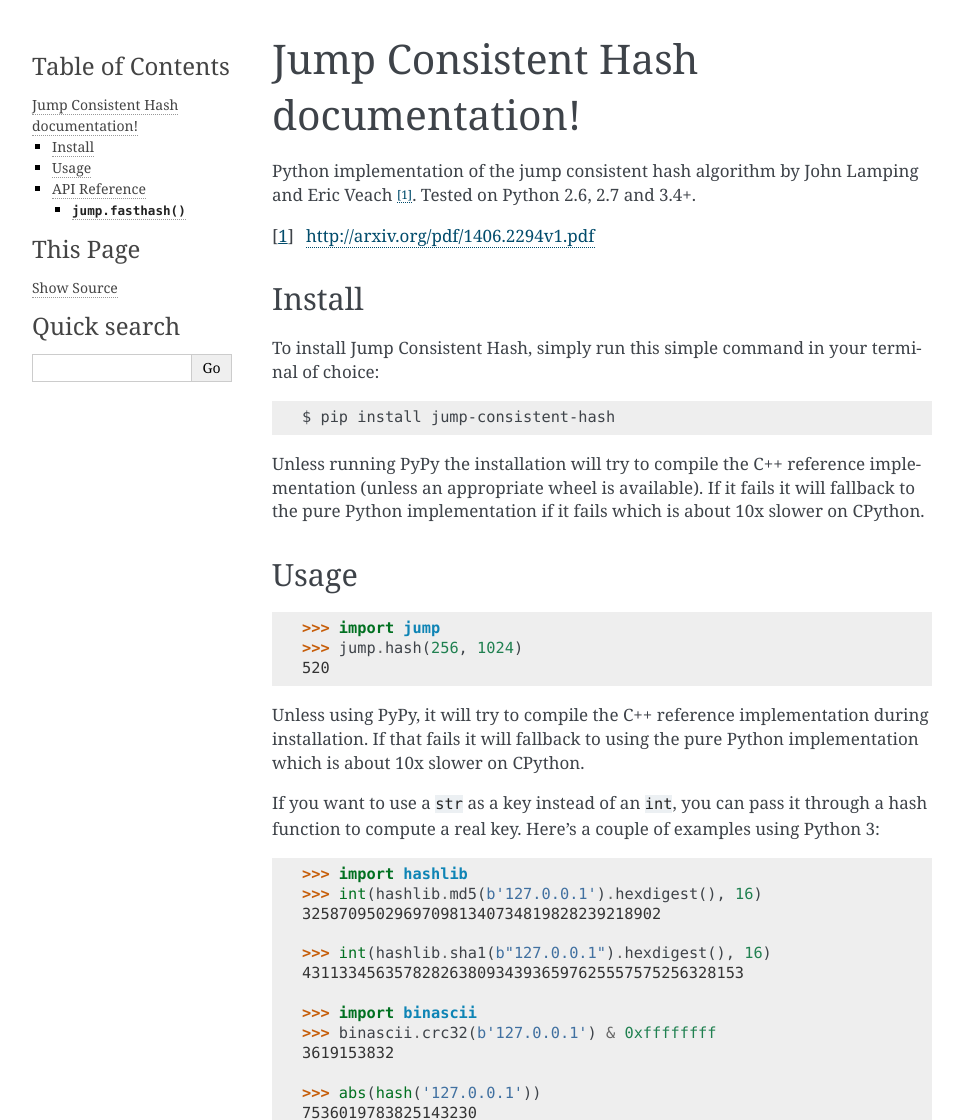
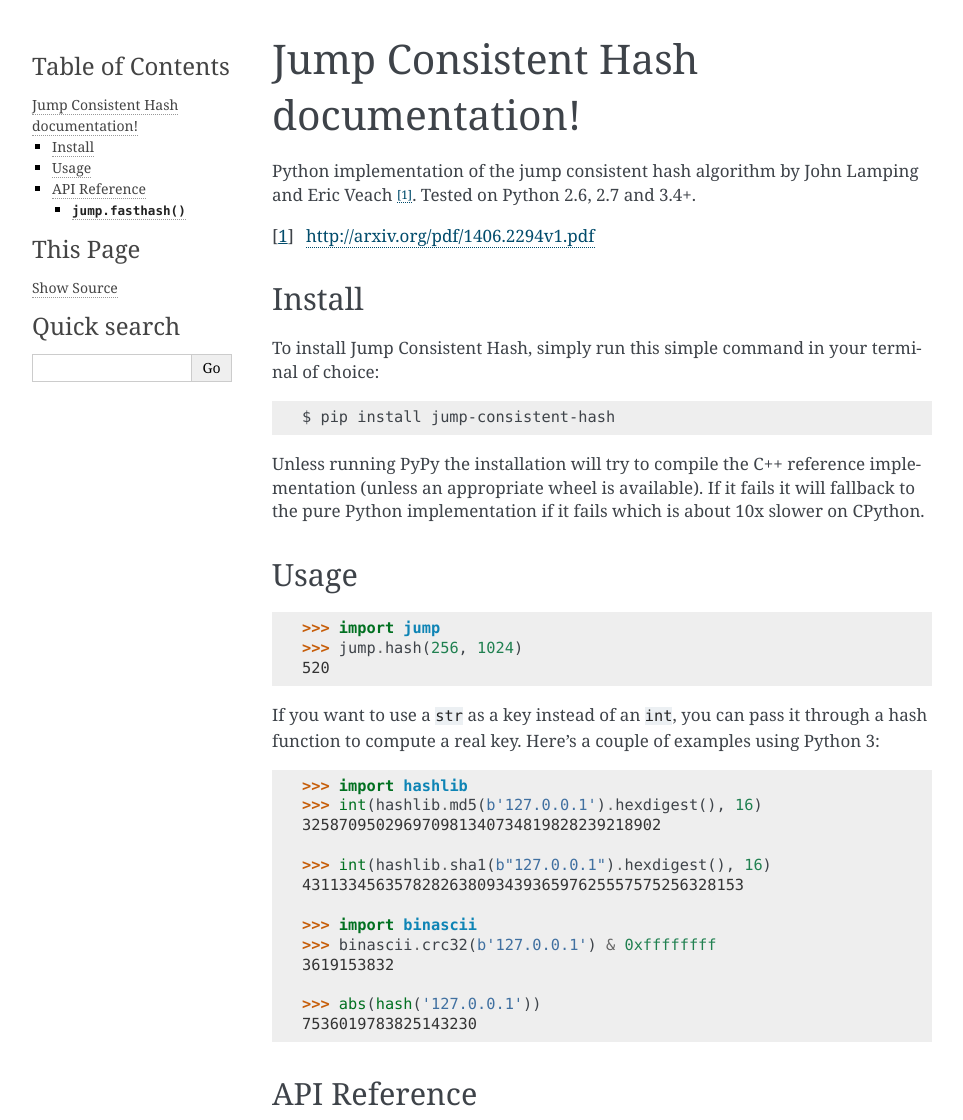
Before and after one commit to lithammer/python-jump-consistent-hash, a Sphinx documentation site: the page built from docs/index.rst, in a window 1280 px wide, cut to the strip 0-1120 px from the top of the page. Shown: the whole strip, without its empty margins (148-1111 px from the left). Built offline with Sphinx 7.4.7, drawn with Linux system fonts in a browser that asks for light colours.

Commit message:
doc: Remove duplicate paragraph

```diff
--- a/docs/index.rst
+++ b/docs/index.rst
@@ -29,10 +29,6 @@
    >>> import jump
    >>> jump.hash(256, 1024)
    520
-
-Unless using PyPy, it will try to compile the C++ reference implementation
-during installation. If that fails it will fallback to using the pure Python
-implementation which is about 10x slower on CPython.
 
 If you want to use a ``str`` as a key instead of an ``int``, you can pass it
 through a hash function to compute a real key. Here's a couple of examples
```
